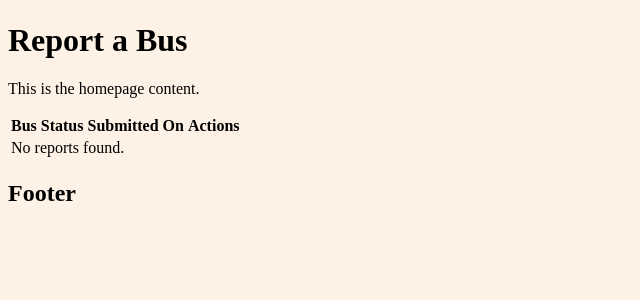
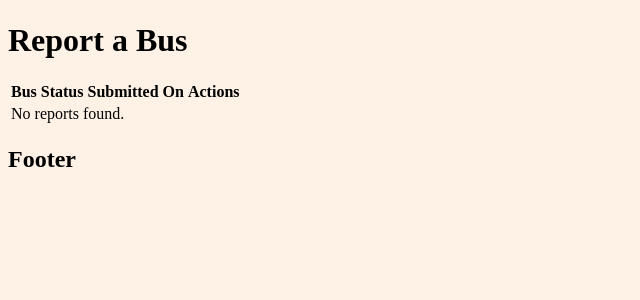
Before and after one commit to chuckydillo/fudge-buses, a Django app: page /user-bus-report-history/ in a window 1280 px wide. Shown: the part 183-483 px from the top of the page, without its empty margins (0-640 px from the left). Run offline with Django 4.2, Linux system fonts and the light colour scheme; the visitor is signed in with stand-in values (Sample User, id 1); data that the repository does not hold is empty.

Commit message:
delete p element

```diff
--- a/templates/bus/bus_report_history.html
+++ b/templates/bus/bus_report_history.html
@@ -4,7 +4,6 @@
 
 {% block content %}
 <h1>Report a Bus</h1>
-<p>This is the homepage content.</p>
 <div>
     <table>
         <tr>
```
